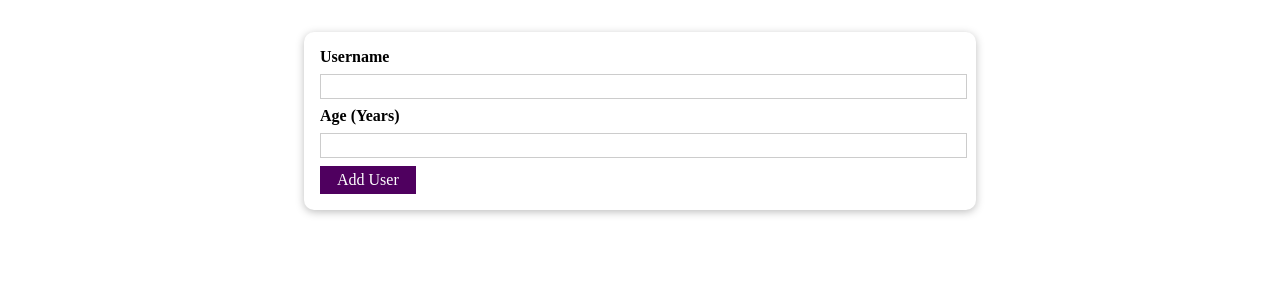
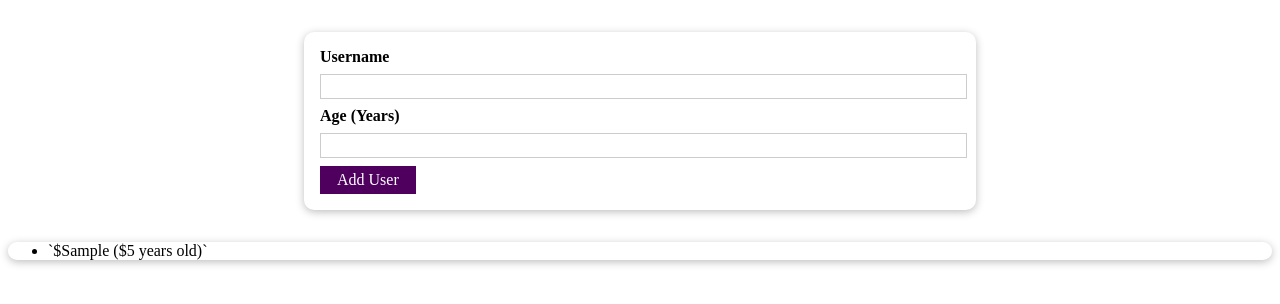
Before and after one commit to joshuaadu/add-user-form, a React (Create React App) app: page / in a window 1280 px wide. Both pictures are taken after typing "Sample", "5" into the empty fields and a click on the button "Add User". Shown: the top 304 px of the page. Built offline with nearby package versions, Linux system fonts and the light colour scheme.

Commit message:
Display user added in a list

```diff
--- a/src/components/Users/AddUser.js
+++ b/src/components/Users/AddUser.js
@@ -2,11 +2,13 @@ import { useState } from "react";
 import Card from "../UI/Card";
 import Button from "../UI/Button";
 import classes from "./AddUser.module.css";
+import UserList from "./UserList";
 
 const AddUser = (props) => {
   const [enteredUsername, setEnteredUsername] = useState("");
   const [enteredAge, setEnteredAge] = useState();
-  // const [formInputsValid, setFormInputsValid] = useState();
+  const [formInputsValid, setFormInputsValid] = useState();
+  let [userlist, setUserList] = useState([]);
 
   const addUserHandler = (event) => {
     event.preventDefault();
@@ -15,6 +17,13 @@ const AddUser = (props) => {
     } else if (enteredAge < 1) {
       return;
     }
+    setUserList((prev) => [
+      {
+        username: enteredUsername,
+        age: enteredAge
+      },
+      ...prev
+    ]);
     setEnteredUsername("");
     setEnteredAge("");
     console.log(enteredUsername, enteredAge);
@@ -33,6 +42,7 @@ const AddUser = (props) => {
   };
 
   return (
+    <div>
       <Card className={classes.input}>
         <form onSubmit={addUserHandler}>
           <label htmlFor="username">Username</label>
@@ -52,6 +62,10 @@ const AddUser = (props) => {
           <Button type="submit">Add User</Button>
         </form>
       </Card>
+      <Card>
+        <UserList userList={userlist} />
+      </Card>
+    </div>
   );
 };
 
--- /dev/null
+++ b/src/components/Users/UserList.js
@@ -0,0 +1,13 @@
+const UserList = (props) => {
+  return (
+    <ul>
+      {props.userList.map((list) => (
+        <li key={list.username}>
+          `${list.username} (${list.age} years old)`
+        </li>
+      ))}
+    </ul>
+  );
+};
+
+export default UserList;
```
Lines whose indentation alone changed are shown as unchanged.
